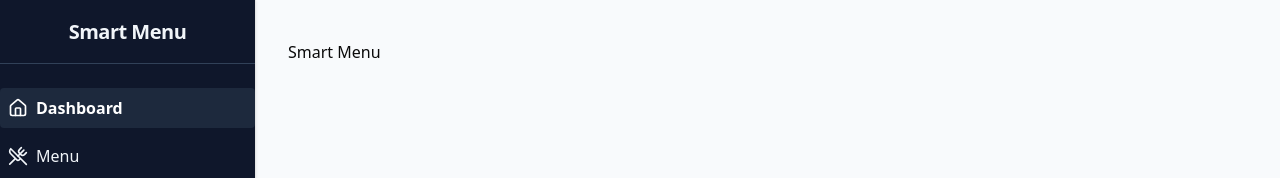
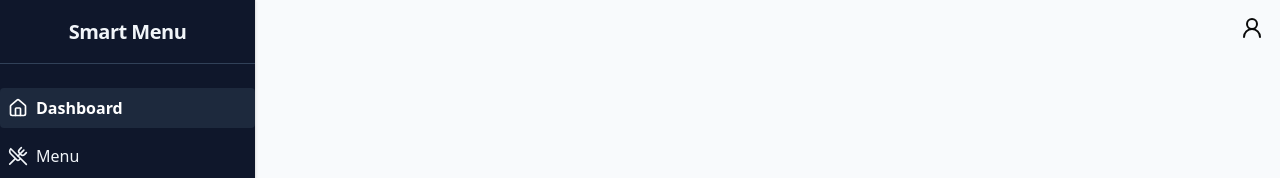
Before and after one commit to lukasz-kowalski/smart-menu, a Next.js app: page /en in a window 1280 px wide. Shown: the top 178 px of the page. Built offline with nearby package versions, Linux system fonts and the light colour scheme.

Commit message:
add Topbar component

```diff
--- a/messages/en.json
+++ b/messages/en.json
@@ -10,5 +10,8 @@
     "menu": "Menu",
     "inventory": "Inventory",
     "alerts": "Alerts"
+  },
+  "Topbar": {
+    "profile": "Link to restaurant profile"
   }
 }
--- a/messages/pl.json
+++ b/messages/pl.json
@@ -10,5 +10,8 @@
     "menu": "Menu",
     "inventory": "Magazyn",
     "alerts": "Alerty"
+  },
+  "Topbar": {
+    "profile": "Link do profilu restauracji"
   }
 }
--- a/src/app/[locale]/layout.tsx
+++ b/src/app/[locale]/layout.tsx
@@ -6,6 +6,7 @@ import { getMessages } from 'next-intl/server';
 
 import { routing } from '@/i18n/routing';
 import { Sidebar } from '@/components/layout/Sidebar';
+import { Topbar } from '@/components/layout/Topbar';
 
 import '../globals.css';
 
@@ -34,9 +35,10 @@ export default async function LocaleLayout({ children, params }: PropsWithChildr
     <html lang={locale}>
       <body className="antialiased bg-slate-50">
         <NextIntlClientProvider locale={locale}>
-          <div className="mx-auto max-w-7xl px-4 py-6">
+          <Topbar />
+          <div className="mx-auto max-w-7xl px-4 py-2">
             <Sidebar />
-            <main className="flex-1 md:ml-64 p-4">{children}</main>
+            <main className="flex-1 md:ml-32 p-4">{children}</main>
           </div>
         </NextIntlClientProvider>
       </body>
--- a/src/components/layout/Sidebar/Sidebar.tsx
+++ b/src/components/layout/Sidebar/Sidebar.tsx
@@ -1,11 +1,12 @@
 'use client';
 
 import { Sheet, SheetContent, SheetTrigger, SheetTitle } from '@/components/ui/sheet';
-import { Menu, UtensilsCrossed, Warehouse, Bell, Home } from 'lucide-react';
+import { Menu, UtensilsCrossed, Warehouse, Bell, Home, User2 } from 'lucide-react';
 import { useState, useCallback } from 'react';
 import { useTranslations } from 'next-intl';
 import { useMediaQuery } from 'usehooks-ts';
 
+import { Link } from '@/i18n/navigation';
 import NavLinks from '@/components/layout/Sidebar/NavLinks';
 import { NavItem } from '@/components/layout/Sidebar/NavLinks.types';
 
@@ -71,7 +72,9 @@ const Sidebar = () => {
           <NavLinks navItems={navItems} closeMenu={closeMenu} />
         </SheetContent>
       </Sheet>
-      <span className="font-semibold text-lg">{t('App.appName')}</span>
+      <Link href="/company-config" aria-label={t('Topbar.profile')}>
+        <User2 className="h-6 w-6" />
+      </Link>
     </div>
   );
 };
--- /dev/null
+++ b/src/components/layout/Topbar/Topbar.tsx
@@ -0,0 +1,26 @@
+'use client';
+
+import { User2 } from 'lucide-react';
+import { useTranslations } from 'next-intl';
+import { useMediaQuery } from 'usehooks-ts';
+
+import { Link } from '@/i18n/navigation';
+
+const Topbar = () => {
+  const t = useTranslations('Topbar');
+  const isDesktop = useMediaQuery('(min-width: 768px)');
+
+  if (!isDesktop) {
+    return null;
+  }
+
+  return (
+    <nav className="p-4 flex justify-end">
+      <Link href="/company-config" aria-label={t('profile')}>
+        <User2 className="h-6 w-6" />
+      </Link>
+    </nav>
+  );
+};
+
+export default Topbar;
--- /dev/null
+++ b/src/components/layout/Topbar/index.ts
@@ -0,0 +1 @@
+export { default as Topbar } from './Topbar';
```
Also changed, not shown: 2 other files (tests, documents, lock files or other folders).
